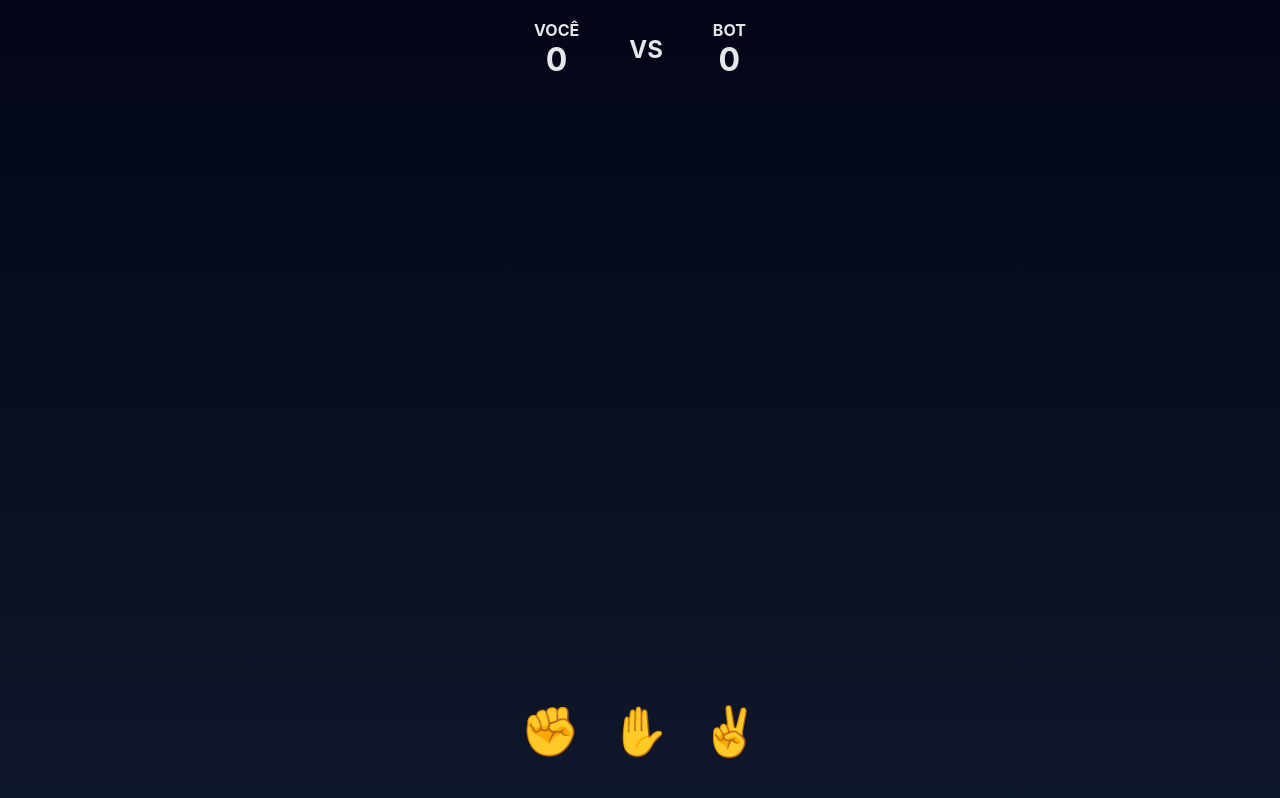
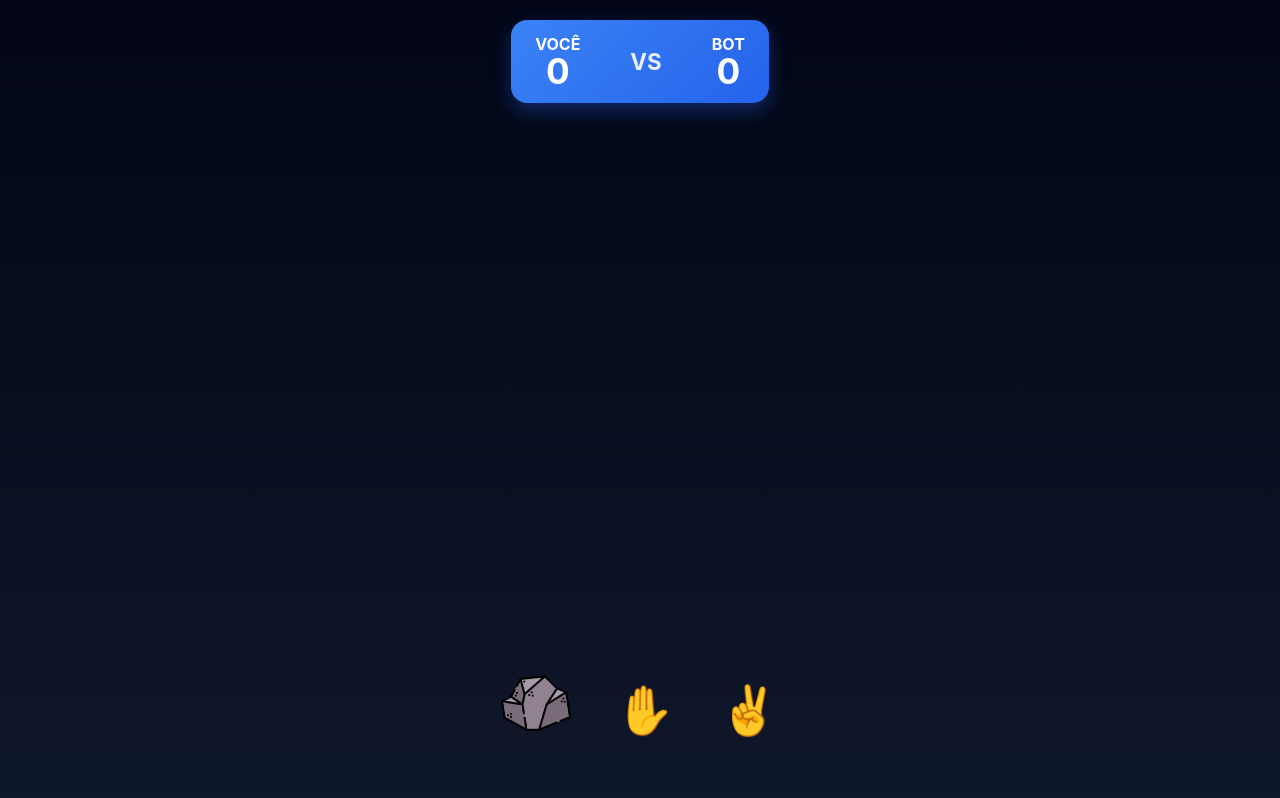
Before and after one commit to VictorGebeluca/Jokenpo-Online, a React (Vite) app: page / in a window 1280 px wide. Built offline with nearby package versions, Linux system fonts and the light colour scheme.

Commit message:
Agora a pedra é desenho, placar com background

```diff
--- a/src/components/Arena.css
+++ b/src/components/Arena.css
@@ -5,6 +5,7 @@
   justify-content: center;
 }
 
+/* JO KEN PO */
 .jokenpo {
   font-size: 3rem;
   font-weight: bold;
@@ -24,6 +25,7 @@
   transform: scale(1.2);
 }
 
+/* MÃOS */
 .maos {
   display: flex;
   gap: 80px;
@@ -32,9 +34,23 @@
 
 .mao {
   font-size: 4rem;
-  display: inline-block;
+  display: flex;
+  align-items: center;
+  justify-content: center;
 }
 
+.mao-emoji {
+  font-size: 4rem;
+}
+
+/* imagem da pedra */
+.mao-img {
+  width: 90px;
+  height: 90px;
+  object-fit: contain;
+}
+
+/* animações */
 .mao.win {
   animation: glow 1s infinite alternate;
 }
@@ -44,8 +60,12 @@
 }
 
 @keyframes glow {
-  from { text-shadow: 0 0 10px #22c55e; }
-  to { text-shadow: 0 0 25px #22c55e; }
+  from {
+    box-shadow: 0 0 10px #22c55e;
+  }
+  to {
+    box-shadow: 0 0 25px #22c55e;
+  }
 }
 
 @keyframes shake {
--- a/src/components/Arena.tsx
+++ b/src/components/Arena.tsx
@@ -6,6 +6,16 @@ type Props = {
   vencedor: "jogador" | "bot" | "empate" | null;
   faseRodada: "escolher" | "jo" | "ken" | "po" | "mostrarResultado";
 };
+
+function renderMao(escolha: string | null) {
+  if (!escolha) return null;
+
+  if (escolha === "✊") {
+    return <img src="/pedra.png" alt="Pedra" className="mao-img" />;
+  }
+
+  return <span className="mao-emoji">{escolha}</span>;
+}
 
 export default function Arena({
   escolhaJogador,
@@ -16,16 +26,20 @@ export default function Arena({
   const maoJogadorClasse =
     faseRodada === "mostrarResultado"
       ? vencedor === "jogador"
-        ? "mao jogador win"
-        : "mao jogador lose"
-      : "mao jogador";
+        ? "mao win"
+        : vencedor === "bot"
+        ? "mao lose"
+        : "mao"
+      : "mao";
 
   const maoBotClasse =
     faseRodada === "mostrarResultado"
       ? vencedor === "bot"
-        ? "mao bot win"
-        : "mao bot lose"
-      : "mao bot";
+        ? "mao win"
+        : vencedor === "jogador"
+        ? "mao lose"
+        : "mao"
+      : "mao";
 
   return (
     <div className="arena">
@@ -41,8 +55,13 @@ export default function Arena({
 
       {faseRodada === "mostrarResultado" && (
         <div className="maos">
-          <div className={maoJogadorClasse}>{escolhaJogador}</div>
-          <div className={maoBotClasse}>{escolhaOponente}</div>
+          <div className={maoJogadorClasse}>
+            {renderMao(escolhaJogador)}
+          </div>
+
+          <div className={maoBotClasse}>
+            {renderMao(escolhaOponente)}
+          </div>
         </div>
       )}
     </div>
--- a/src/components/BarraEscolhas.css
+++ b/src/components/BarraEscolhas.css
@@ -1,14 +1,25 @@
 .barra {
   display: flex;
-  gap: 30px;
-  position: absolute;
-  bottom: 40px;
+  gap: 24px;
+  justify-content: center;
+  margin-top: 20px;
 }
 
 .botao {
+  background: transparent;
+  border: none;
   font-size: 3rem;
-  padding: 0;
-  border: none;
   cursor: pointer;
-  background: none;
+  padding: 10px;
+  transition: transform 0.2s ease;
 }
+
+.botao:hover {
+  transform: scale(1.15);
+}
+
+.mao-img {
+  width: 70px;
+  height: 70px;
+  object-fit: contain;
+}
--- a/src/components/BarraEscolhas.tsx
+++ b/src/components/BarraEscolhas.tsx
@@ -1,23 +1,23 @@
 import "./BarraEscolhas.css";
 
 interface Props {
-  onEscolher: (e: string) => void;
-  bloqueado: boolean;
+  onEscolher: (escolha: string) => void;
 }
 
-export default function BarraEscolhas({ onEscolher, bloqueado }: Props) {
+export default function BarraEscolhas({ onEscolher }: Props) {
   return (
     <div className="barra">
-      {["✊", "✋", "✌️"].map((e) => (
-        <button
-          key={e}
-          className="botao"
-          disabled={bloqueado}
-          onClick={() => onEscolher(e)}
-        >
-          {e}
-        </button>
-      ))}
+      <button className="botao" onClick={() => onEscolher("✊")}>
+        <img src="/pedra.png" alt="Pedra" className="mao-img" />
+      </button>
+
+      <button className="botao" onClick={() => onEscolher("✋")}>
+        ✋
+      </button>
+
+      <button className="botao" onClick={() => onEscolher("✌️")}>
+        ✌️
+      </button>
     </div>
   );
 }
--- a/src/components/Placar.css
+++ b/src/components/Placar.css
@@ -3,7 +3,22 @@
   align-items: center;
   justify-content: center;
   gap: 50px;
+
   font-weight: bold;
+
+  background: linear-gradient(
+    135deg,
+    #3b82f6,
+    #2563eb
+  ); /* azul bonito */
+
+  padding: 14px 24px;
+  border-radius: 16px;
+
+  box-shadow:
+    0 8px 20px rgba(37, 99, 235, 0.35);
+
+  color: #ffffff;
 }
 
 .lado {
@@ -13,9 +28,11 @@
 }
 
 .vs {
-  font-size: 1.5rem;
+  font-size: 1.4rem;
+  opacity: 0.9;
 }
 
 .pontos {
-  font-size: 2rem;
+  font-size: 2.2rem;
+  line-height: 1;
 }
```
Also changed, not shown: public/cut_15471064.png (added), public/pedra.png (added).
